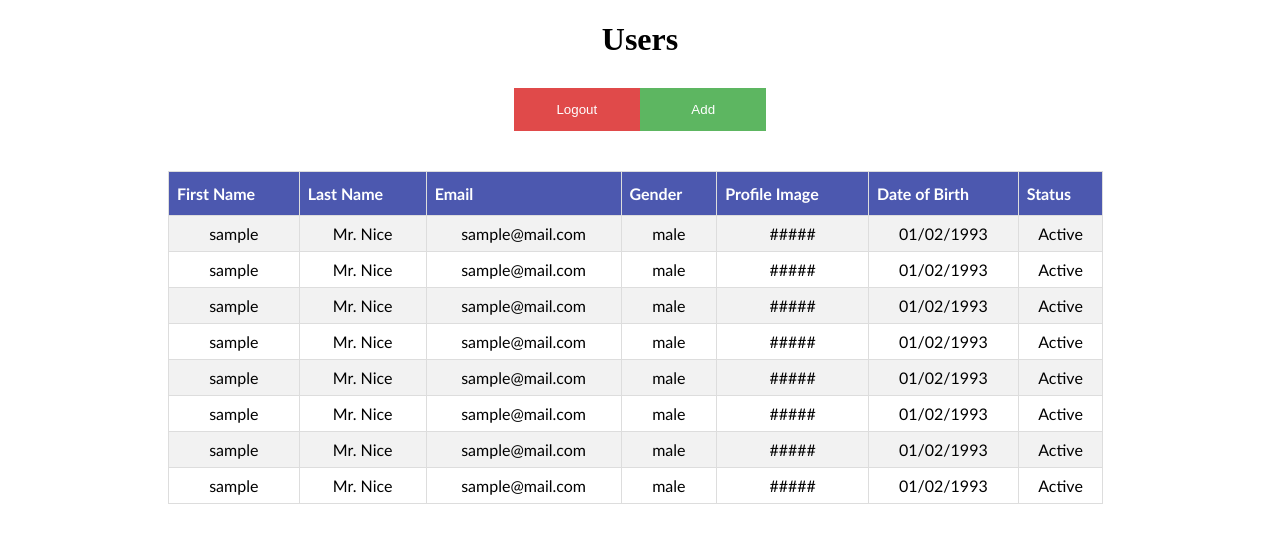
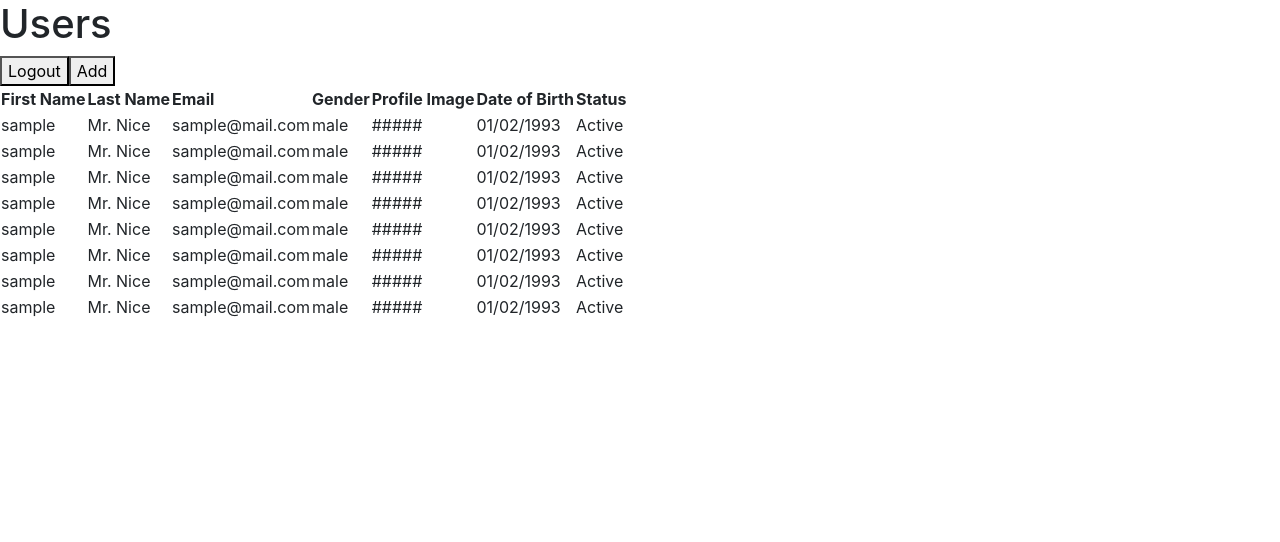
Before and after one commit to Kishan-Kalburgi/Basic-angular-5-login, an Angular app in the folder pilot/: page /users in a window 1280 px wide. Shown: the top 542 px of the page. Built offline with nearby package versions, Linux system fonts and the light colour scheme.

Commit message:
coverted to bootstrap

```diff
--- a/pilot/src/app/add-user/add-user.component.css
+++ b/pilot/src/app/add-user/add-user.component.css
@@ -1,5 +1,5 @@
 /* Full-width input fields */
-input[type=text], input[type=password], input[type=date], input[type=email] {
+/* input[type=text], input[type=password], input[type=date], input[type=email] {
     width: 100%;
     padding: 15px;
     margin: 5px 0 22px 0;
@@ -16,10 +16,10 @@ input[type=text]:focus, input[type=password]:focus, input[type=date]:focus, inpu
 hr {
     border: 1px solid #f1f1f1;
     margin-bottom: 25px;
-}
+} */
 
 /* Set a style for all buttons */
-button {
+/* button {
     background-color: #4CAF50;
     color: white;
     padding: 14px 20px;
@@ -32,31 +32,31 @@ button {
 
 button:hover {
     opacity:1;
-}
+} */
 
 /* Extra styles for the cancel button */
-.cancelbtn {
+/* .cancelbtn {
     padding: 14px 20px;
     background-color: #f44336;
-}
+} */
 
 /* Float cancel and signup buttons and add an equal width */
-.cancelbtn, .signupbtn {
+/* .cancelbtn, .signupbtn {
   float: left;
   width: 50%;
-}
+} */
 
 /* Add padding to container elements */
-.container {
+/* .container {
     padding: 16px;
-}
+} */
 
 /* Clear floats */
-.clearfix::after {
+/* .clearfix::after {
     content: "";
     clear: both;
     display: table;
-}
+} */
 
 
 /* Change styles for cancel button and signup button on extra small screens */
@@ -67,8 +67,8 @@ button:hover {
 } */
 
 /* padding for form */
-.paddingComform {
+/* .paddingComform {
     padding-left: 27em;
     padding-right: 27em;
     padding-top: 6em;
-}
+} */
--- a/pilot/src/app/add-user/add-user.component.html
+++ b/pilot/src/app/add-user/add-user.component.html
@@ -1,11 +1,11 @@
 <div class="paddingComform">
-<form action="/action_page.php" style="border:1px solid #ccc">
+<form>
   <div class="container">
     <h1>New User details</h1>
     <p>Please fill in this form to create an User</p>
     <hr>
 
-	<label for="firstName"><b>First Name</b></label>
+	  <label for="firstName"><b>First Name</b></label>
     <input type="text" placeholder="Enter First Name" name="firstName" required>
 
     <label for="lastName"><b>Last Name</b></label>
--- a/pilot/src/app/app.component.css
+++ b/pilot/src/app/app.component.css
@@ -1,6 +1,6 @@
-body {
+/* body {
     font-family: Arial, Helvetica, sans-serif;
 }
 * {
     box-sizing: border-box
-}
+} */
--- a/pilot/src/app/dashboard/dashboard.component.css
+++ b/pilot/src/app/dashboard/dashboard.component.css
@@ -1,5 +1,5 @@
 /* Table style */
-#user {
+/* #user {
     font-family: "Trebuchet MS", Arial, Helvetica, sans-serif;
     border-collapse: collapse;
     width: 74%;
@@ -22,10 +22,10 @@
     text-align: left;
     background-color: #4c58af;
     color: white;
-}
+} */
 
 /* Logout btn */
-.button-logout {
+/* .button-logout {
     background-color: rgb(221, 55, 55);
     color: white;
     padding: 14px 20px;
@@ -34,10 +34,10 @@
     cursor: pointer;
     width: 10%;
     opacity: 0.9;
-}
+} */
 
 /* add btn */
-.button-add {
+/* .button-add {
     background-color: #4CAF50;
     color: white;
     padding: 14px 20px;
@@ -46,4 +46,4 @@
     cursor: pointer;
     width: 10%;
     opacity: 0.9;
-}
+} */
--- a/pilot/src/app/dashboard/dashboard.component.html
+++ b/pilot/src/app/dashboard/dashboard.component.html
@@ -1,13 +1,13 @@
 <div >
-    <h1 style="text-align:center;"> Users </h1>
+    <h1> Users </h1>
 </div>
 
-<div class="row" style="text-align:center;">
+<div>
 <button class="button-logout" routerLink="/login"  routerLinkActive="active">Logout</button>
 <button class="button-add" routerLink="/addUser"  routerLinkActive="active"> Add </button>
 </div>
 
-<div class="row" style="text-align:center;">
+<div>
 <table id="user">
     <tr>
         <th>First Name</th>
--- a/pilot/src/app/login/login.component.css
+++ b/pilot/src/app/login/login.component.css
@@ -1,5 +1,5 @@
 /* Full-width input fields */
-input[type=password], input[type=email] {
+/* input[type=password], input[type=email] {
     width: 100%;
     padding: 15px;
     margin: 5px 0 22px 0;
@@ -11,10 +11,10 @@ input[type=password], input[type=email] {
 input[type=password]:focus, input[type=email]:focus {
     background-color: #ddd;
     outline: none;
-}
+} */
 
 /* Set a style for all buttons */
-button {
+/* button {
     background-color: #4CAF50;
     color: white;
     padding: 14px 20px;
@@ -23,11 +23,11 @@ button {
     cursor: pointer;
     width: 100%;
     opacity: 0.9;
-}
+} */
 
 /* padding for login form to make it center */
-.paddingCom {
+/* .paddingCom {
     padding-left: 30em;
     padding-right: 29em;
     padding-top: 6em;
-}
+} */
--- a/pilot/src/index.html
+++ b/pilot/src/index.html
@@ -8,8 +8,8 @@
   <base href="/">
 
   <meta name="viewport" content="width=device-width, initial-scale=1">
-  <!-- <link rel="icon" type="image/x-icon" href="favicon.ico">
-  <link rel="stylesheet" href="https://stackpath.bootstrapcdn.com/bootstrap/4.1.1/css/bootstrap.min.css"> -->
+  <link rel="icon" type="image/x-icon" href="favicon.ico">
+  <link rel="stylesheet" href="https://stackpath.bootstrapcdn.com/bootstrap/4.1.1/css/bootstrap.min.css">
 </head>
 <body>
   <app-root></app-root>
```
